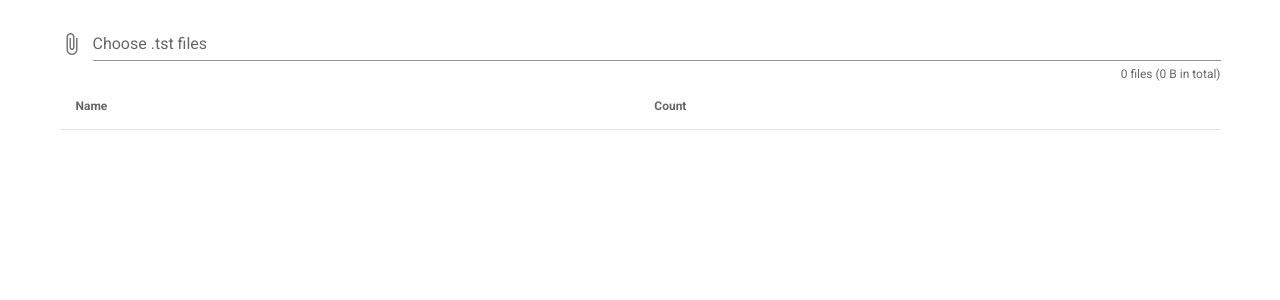
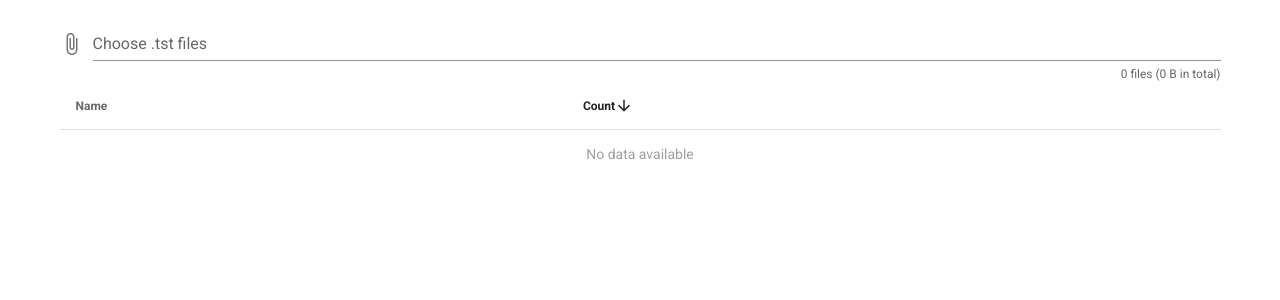
Before and after one commit to TingyuHuang/count, a Vue app: page / in a window 1280 px wide. Shown: the top 300 px of the page. Built offline with nearby package versions, Linux system fonts and the light colour scheme.

Commit message:
Sort count

```diff
--- a/src/components/CountFiles.vue
+++ b/src/components/CountFiles.vue
@@ -10,29 +10,16 @@
       label="Choose .tst files"
     ></v-file-input>
 
-    <v-simple-table>
-      <template v-slot:default>
-      <thead>
-        <tr>
-          <th class="text-left">
-            Name
-          </th>
-          <th class="text-left">
-            Count
-          </th>
-        </tr>
-      </thead>
-      <tbody>
-        <tr
-          v-for="(count, pattern) in patterns"
-          :key="pattern"
-        >
-          <td>{{ pattern }}</td>
-          <td>{{ count }}</td>
-        </tr>
-      </tbody>
-    </template>
-    </v-simple-table>
+    <v-data-table
+      :headers="headers"
+      :items="patterns"
+      item-key="name"
+      :loading="loading"
+      :sort-by="['count']"
+      :sort-desc="[true]"
+      hide-default-footer
+    >
+    </v-data-table>
   </v-container>
 </template>
 
@@ -41,15 +28,30 @@
     name: 'CountFiles',
 
     data: () => ({
+      loading: false,
+      headers: [{
+        text: 'Name',
+        align: 'start',
+        sortable: false,
+        value: 'name',
+      }, {
+        text: 'Count',
+        align: 'start',
+        sortable: true,
+        value: 'count',
+      }],
       files: [],
-      patterns: {},
+      patterns: [],
     }),
 
     methods: {
       handleFileChange(files) {
-        this.patterns = {}
+        let countOf = {}
+        let re = /.*-([^-]*)\.tst/
 
-        let re = /.*-([^-]*)\.tst/
+        this.loading = true
+        this.patterns = []
+
         for (let file of files) {
           let m = re.exec(file.name)
 
@@ -59,11 +61,17 @@
           }
 
           let pattern = m[1]
-          if (this.patterns[pattern] === undefined) {
-            this.patterns[pattern] = 0
+          if (countOf[pattern] === undefined) {
+            countOf[pattern] = 0
           }
-          this.patterns[pattern] += 1
+          countOf[pattern] += 1
         }
+
+        for (let pattern of Object.keys(countOf)) {
+          this.patterns.push({name: pattern, count: countOf[pattern]})
+        }
+
+        this.loading = false
       },
     },
   }
```
